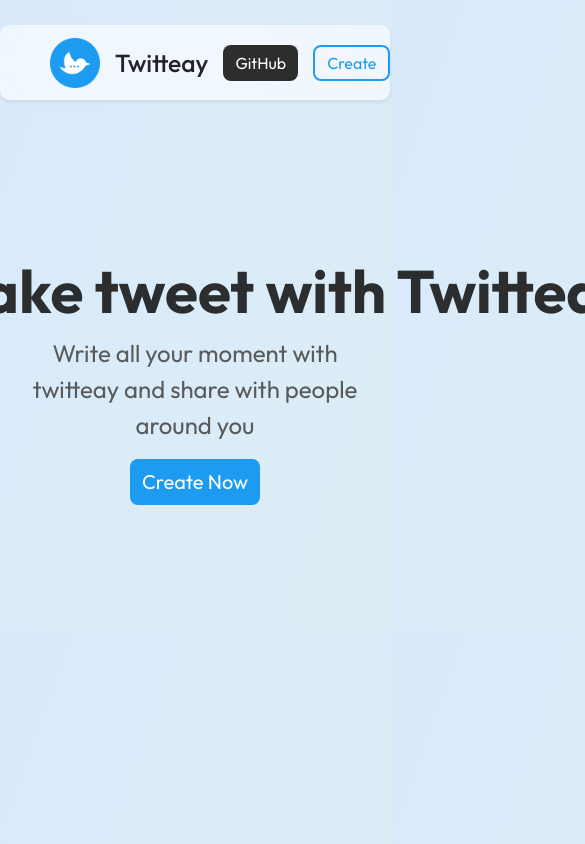
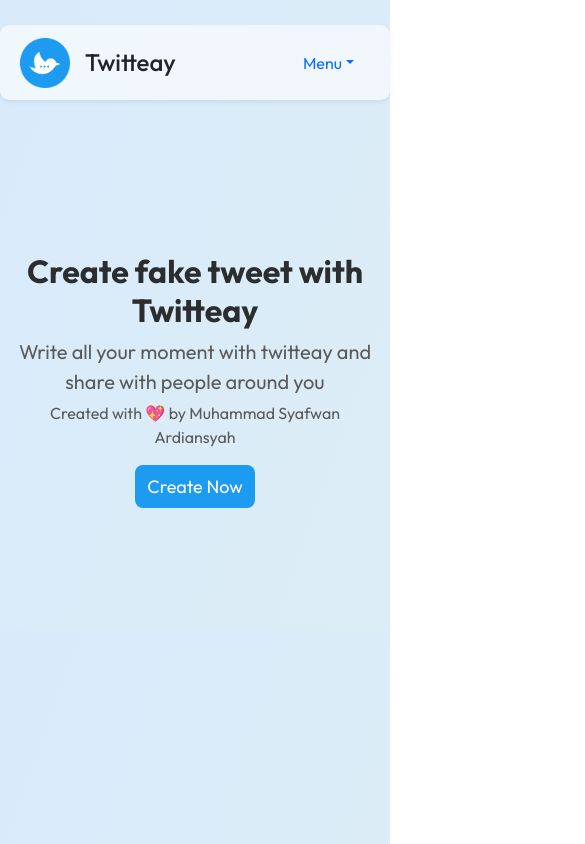
Before and after one commit to Syafwan000/twitteay, a React (Create React App) app: page / in a window 390 px wide. Shown: the top 844 px of the page, 585 px wide, since content can reach past the window. Built offline with nearby package versions, Linux system fonts and the light colour scheme.

Commit message:
fix bugs & make responsive

```diff
--- a/src/components/Main.css
+++ b/src/components/Main.css
@@ -28,6 +28,20 @@
     margin: 0;
     margin-left: 15px;
     cursor: default;
+}
+
+.ty-nav-dropdown {
+    display: none;
+    font-family: 'Outfit', sans-serif;
+}
+
+a.dropdown-item a.d-block {
+    text-decoration: none;
+    color: #000;
+}
+
+a.dropdown-item a.d-block:active {
+    color: #fff;
 }
 
 .ty-navlist {
@@ -80,7 +94,6 @@
 }
 
 .ty-main h1 {
-    width: 1200px;
     font-size: 60px;
     font-weight: 700;
     color: #2b2d2f;
@@ -109,4 +122,45 @@
     transition: 0.3s;
 }
 
+.ty-dev {
+    margin-top: 4px;
+    font-size: 16px !important;
+}
+
 /* End Main */
+
+@media (max-width: 992px) {
+    .ty-main h1 {
+        font-size: 40px;
+    }
+
+    .ty-main p {
+        font-size: 20px;
+    }
+}
+
+@media (max-width: 768px) {
+    .ty-nav {
+        padding: 0 20px !important;
+    }
+
+    .ty-navbrand h2 {
+        font-size: 24px;
+    }
+
+    .ty-nav-dropdown {
+        display: block;
+    }
+
+    .ty-navlist {
+        display: none;
+    }
+
+    .ty-main h1 {
+        font-size: 32px;
+    }
+
+    .ty-main a {
+        font-size: 18px;
+    }
+}
--- a/src/components/Main.jsx
+++ b/src/components/Main.jsx
@@ -1,4 +1,4 @@
-import { Container } from "react-bootstrap";
+import { Container, NavDropdown } from "react-bootstrap";
 import { Helmet } from "react-helmet";
 import { Link } from "react-router-dom";
 import Twitteay from "../image/Twitteay.png";
@@ -19,10 +19,17 @@ export default function Main() {
                     <a id="ty-btn-github" href="https://github.com/Syafwan000/twitteay" target="_blank">GitHub</a>
                     <Link id="ty-btn-create" to="/create-twitteay">Create</Link>
                 </div>
+                <NavDropdown className="ty-nav-dropdown" title="Menu">
+                    <NavDropdown.Item href="https://github.com/Syafwan000/twitteay" target="_blank">GitHub</NavDropdown.Item>
+                    <NavDropdown.Item>
+                        <Link className="d-block" to="create-twitteay">Create</Link>
+                    </NavDropdown.Item>
+                </NavDropdown>
             </Container>
             <Container className="ty-main">
                 <h1>Create fake tweet with Twitteay</h1>
-                <p>Write all your moment with twitteay and share with people around you</p>
+                <p className="mb-0">Write all your moment with twitteay and share with people around you</p>
+                <p className="ty-dev">Created with 💖 by Muhammad Syafwan Ardiansyah</p>
                 <Link to="/create-twitteay">Create Now</Link>
             </Container>
         </>
--- a/src/components/Twitteay.css
+++ b/src/components/Twitteay.css
@@ -61,7 +61,8 @@
     justify-content: center;
     align-items: center;
     flex-direction: column;
-    margin: 50px 0;
+    padding: 50px 10px !important;
+    width: 100%;
 }
 
 .ty-preview-wrapper {
@@ -171,7 +172,6 @@ span.ty-bold-text {
     background-color: #fff;
     padding: 12px;
     padding-top: 18px;
-    height: 400px;
 }
 
 .ty-edit-title {
@@ -354,3 +354,19 @@ textarea.form-control:focus {
 }
 
 /* End Mocca Theme */
+
+@media (max-width: 992px) {
+    .ty-edit-content {
+        flex-direction: column;
+    }
+
+    .ty-btn-download {
+        margin-left: 8px;
+    }
+}
+
+@media (max-width: 576px) {
+    .ty-preview-wrapper {
+        width: 100%;
+    }
+}
--- a/src/components/Twitteay.jsx
+++ b/src/components/Twitteay.jsx
@@ -17,7 +17,7 @@ export default function Twitteay() {
     const [username, setUsername] = useState('capwannnn');
     const [theme, setTheme] = useState('ty-light-theme');
     const [source, setSource] = useState('Made with Twitteay');
-    const [tweet, setTweet] = useState('hii!!! thank you for visiting "Twitteay"');
+    const [tweet, setTweet] = useState('hii!!! thank you for visiting "Twitteay" :3');
     const [liked, setLiked] = useState(false);
     const [time, setTime] = useState('00:00');
     const [date, setDate] = useState('2004-12-25');
@@ -38,14 +38,16 @@ export default function Twitteay() {
 
     (name == "") && setName('Syafwan');
     (username == "") && setUsername('capwannnn');
-    (tweet == "") && setTweet('hii!!! thank you for visiting "Twitteay"');
+    (tweet == "") && setTweet('hii!!! thank you for visiting "Twitteay" :3');
     (retweets == "") && setRetweets('1,000');
     (likes == "") && setLikes('1,000');
 
     const captureTwitteay =  useCallback(async () => {
-        const tweet = await html2canvas(document.querySelector('.capture'));
+        const tweet = await html2canvas(document.querySelector('.capture'), {
+            windowWidth: 500
+        });
         const dataURL = tweet.toDataURL('image/png');
-        download(dataURL, 'download.png', 'image/png');
+        download(dataURL, 'Twitteay.png', 'image/png');
     }, []);
 
     const resetAll = () => {
@@ -55,7 +57,7 @@ export default function Twitteay() {
         setUsername('capwannnn');
         setTheme('ty-light-theme');
         setSource('Made with Twitteay');
-        setTweet('hii!!! thank you for visiting "Twitteay"');
+        setTweet('hii!!! thank you for visiting "Twitteay" :3');
         setLiked(false);
         setTime('00:00');
         setDate('2004-12-25');
@@ -81,7 +83,7 @@ export default function Twitteay() {
                     <a href="#" className="ty-btn-download" onClick={captureTwitteay}>Download</a>
                 </div>
             </Container>
-            <Container className="ty-preview">
+            <Container fluid className="ty-preview">
                 <div className={"ty-preview-wrapper shadow-sm capture " + theme}>
                     <div className="ty-preview-header">
                         {photo ? (
@@ -202,7 +204,7 @@ export default function Twitteay() {
                         </Form.Group>
                     </div>
                 </div>
-                <p className="ty-developer">Made with 💖 by Muhammad Syafwan Ardiansyah</p>
+                <p className="ty-developer">Created with 💖 by Muhammad Syafwan Ardiansyah</p>
             </Container>
         </>
     )
```
